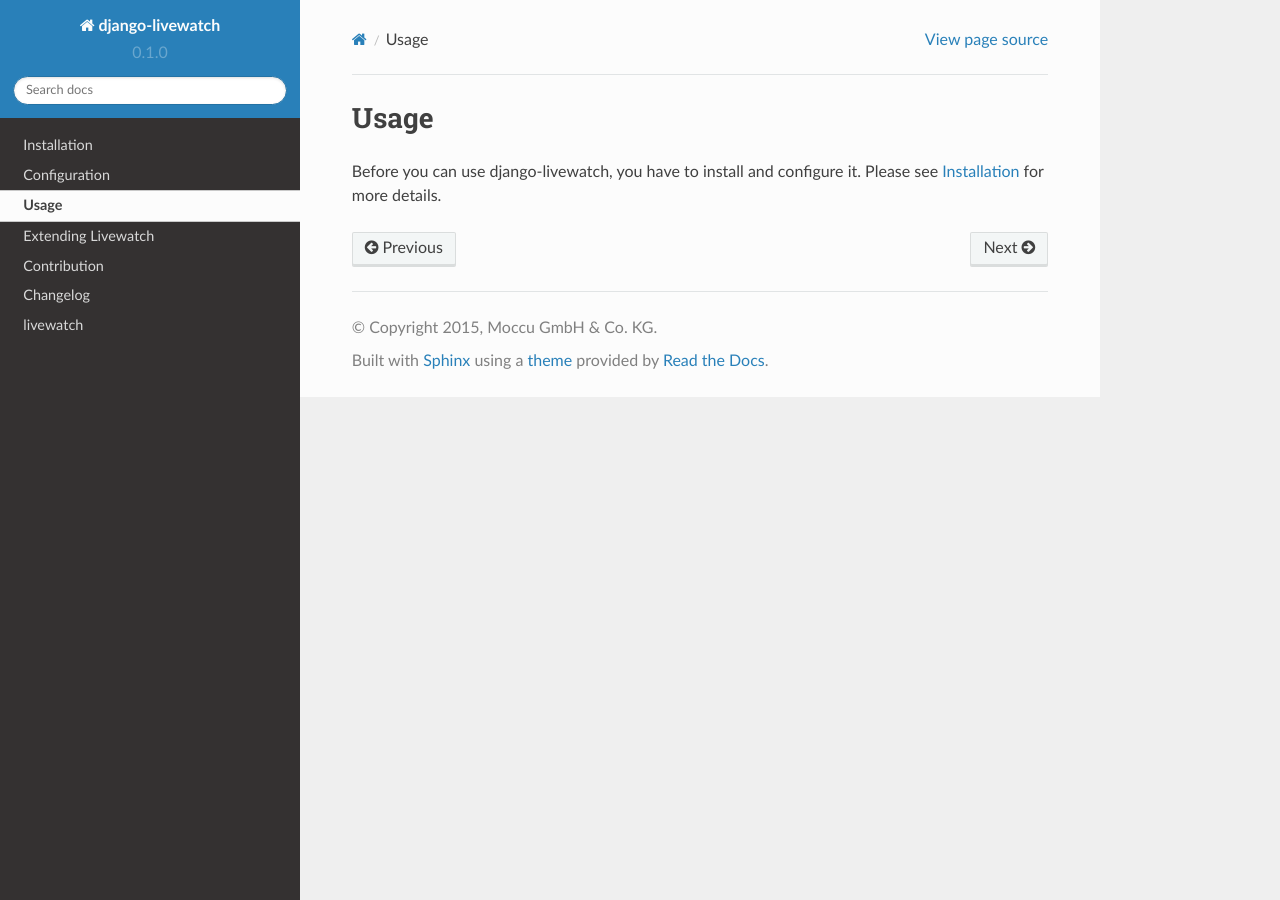
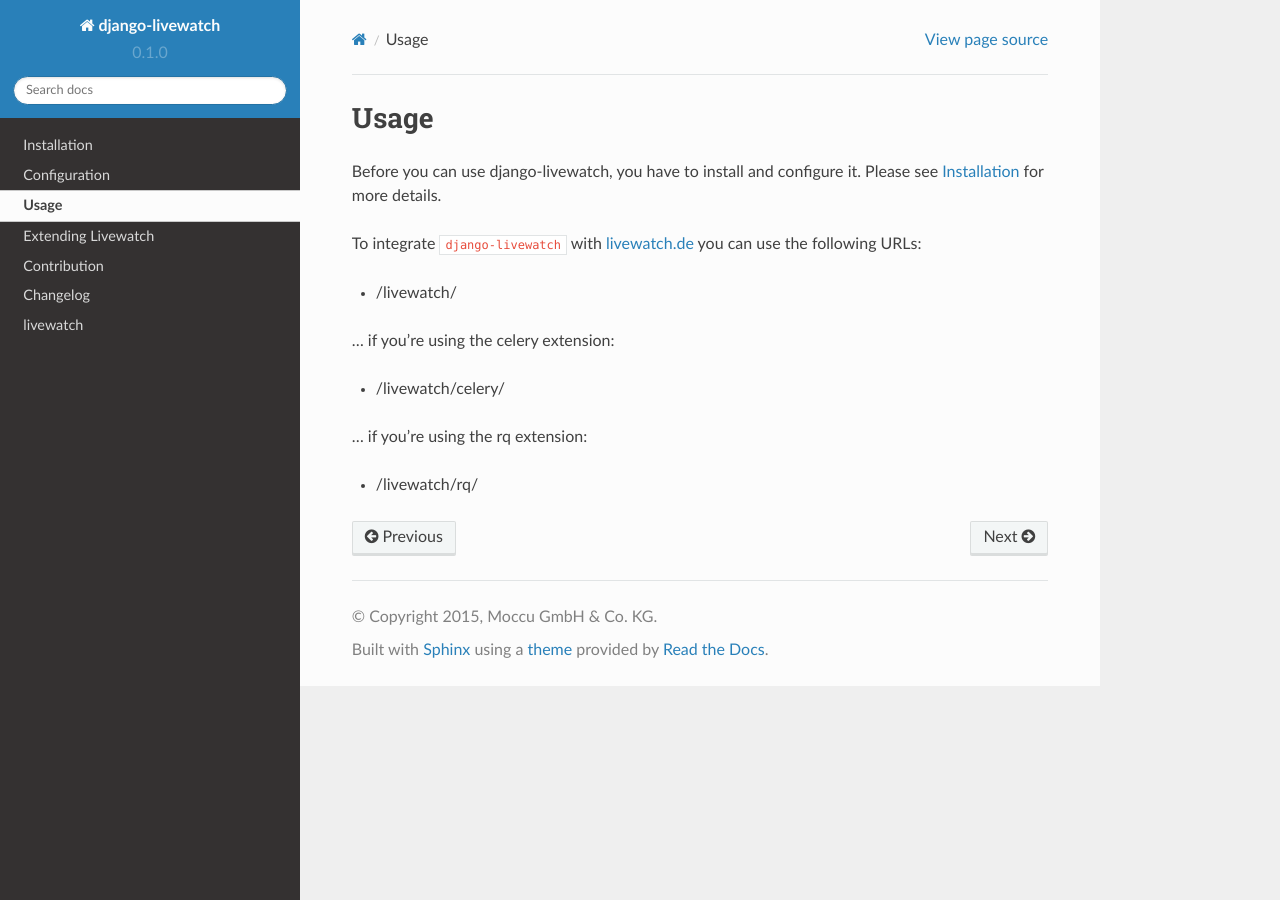
Before and after one commit to moccu/django-livewatch, a Sphinx documentation site: the page built from docs/source/usage.rst, in a window 1280 px wide. Built offline with Sphinx 7.4.7 and the Read the Docs theme 2.0.0, drawn with Linux system fonts in a browser that asks for light colours.

Commit message:
Add some notes about livewatch.de configuration

```diff
--- a/docs/source/usage.rst
+++ b/docs/source/usage.rst
@@ -2,3 +2,15 @@
 =====
 
 Before you can use django-livewatch, you have to install and configure it. Please see :ref:`installation` for more details.
+
+To integrate ``django-livewatch`` with `livewatch.de <http://www.livewatch.de/>`_ you can use the following URLs:
+
+* /livewatch/
+
+... if you're using the celery extension:
+
+* /livewatch/celery/
+
+... if you're using the rq extension:
+
+* /livewatch/rq/
```
